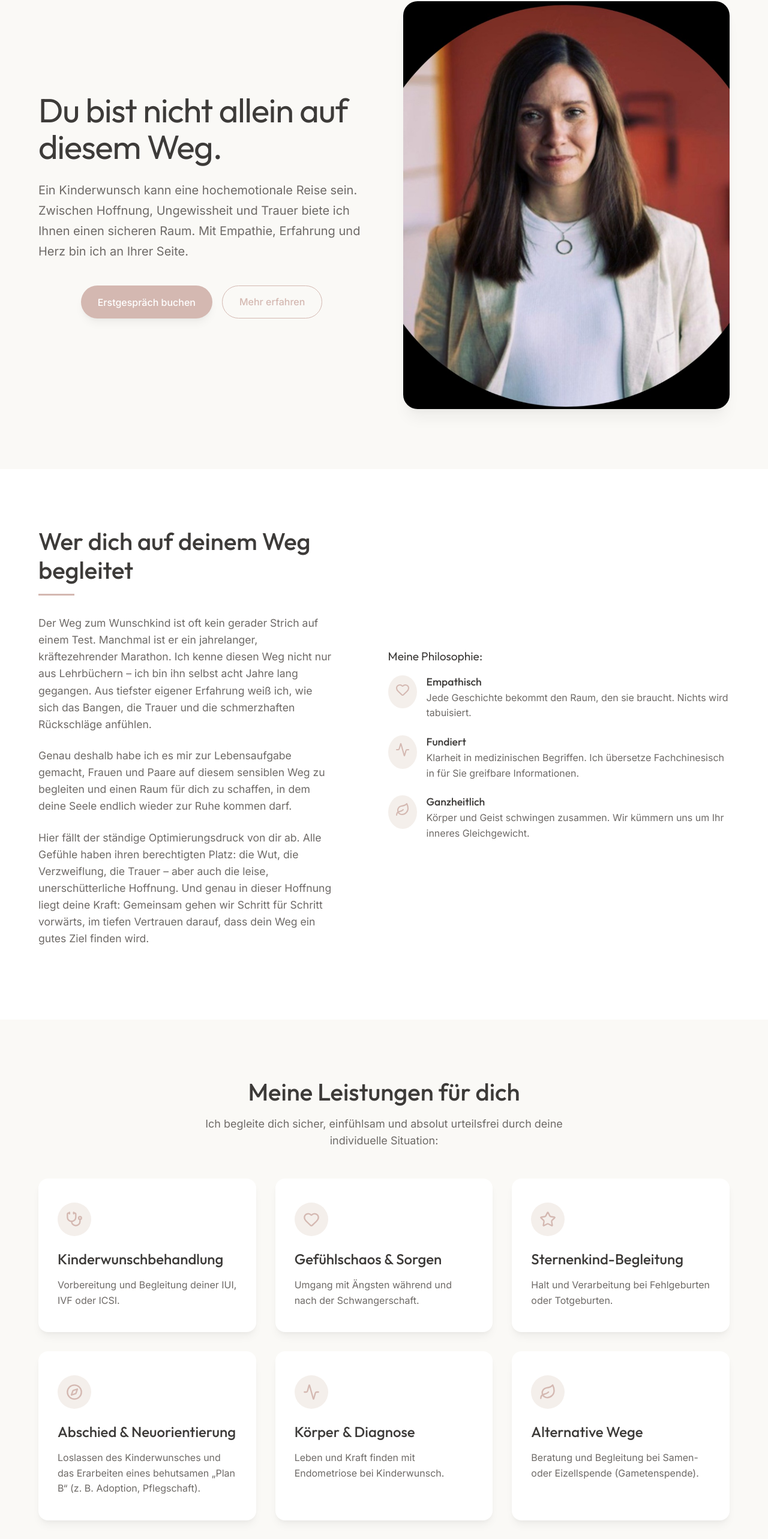
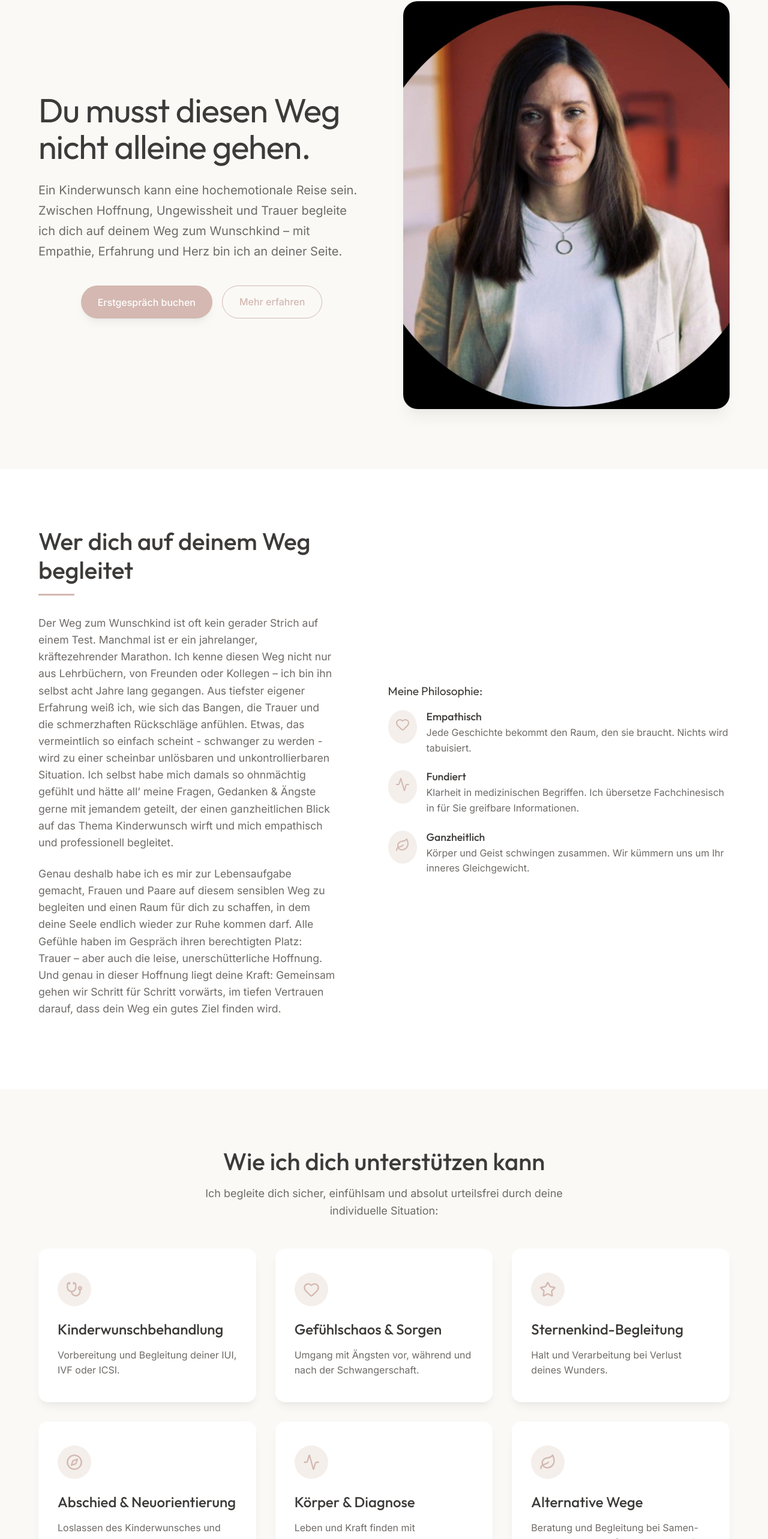
Before and after one commit to nielsinoglindini/kinderwunsch, a React (Vite) app: page / in a window 1280 px wide. Shown: the part 158-2724 px from the top of the page at 60% size. Built offline with nearby package versions, Linux system fonts and the light colour scheme.

Commit message:
docs: refine landing page copy and service descriptions for improved tone and clarity

```diff
--- a/src/App.tsx
+++ b/src/App.tsx
@@ -58,9 +58,9 @@ function App() {
       <header className="hero">
         <div className="container hero-content">
           <div className="hero-text animate-on-scroll">
-            <h1>Du bist nicht allein auf diesem Weg.</h1>
+            <h1>Du musst diesen Weg nicht alleine gehen.</h1>
             <p>
-              Ein Kinderwunsch kann eine hochemotionale Reise sein. Zwischen Hoffnung, Ungewissheit und Trauer biete ich Ihnen einen sicheren Raum. Mit Empathie, Erfahrung und Herz bin ich an Ihrer Seite.
+              Ein Kinderwunsch kann eine hochemotionale Reise sein. Zwischen Hoffnung, Ungewissheit und Trauer begleite ich dich auf deinem Weg zum Wunschkind – mit Empathie, Erfahrung und Herz bin ich an deiner Seite.
             </p>
             <div style={{ display: 'flex', gap: '16px', flexWrap: 'wrap', justifyContent: 'center' }}>
               <button onClick={() => handleOpenBooking('initial')} className="btn btn-primary" style={{ cursor: 'pointer' }}>
@@ -91,13 +91,10 @@ function App() {
             <div style={{ width: '60px', height: '3px', backgroundColor: 'var(--color-primary)', marginBottom: '32px' }}></div>
             <div className="about-text">
               <p>
-                Der Weg zum Wunschkind ist oft kein gerader Strich auf einem Test. Manchmal ist er ein jahrelanger, kräftezehrender Marathon. Ich kenne diesen Weg nicht nur aus Lehrbüchern – ich bin ihn selbst acht Jahre lang gegangen. Aus tiefster eigener Erfahrung weiß ich, wie sich das Bangen, die Trauer und die schmerzhaften Rückschläge anfühlen.
+                Der Weg zum Wunschkind ist oft kein gerader Strich auf einem Test. Manchmal ist er ein jahrelanger, kräftezehrender Marathon. Ich kenne diesen Weg nicht nur aus Lehrbüchern, von Freunden oder Kollegen – ich bin ihn selbst acht Jahre lang gegangen. Aus tiefster eigener Erfahrung weiß ich, wie sich das Bangen, die Trauer und die schmerzhaften Rückschläge anfühlen. Etwas, das vermeintlich so einfach scheint - schwanger zu werden - wird zu einer scheinbar unlösbaren und unkontrollierbaren Situation. Ich selbst habe mich damals so ohnmächtig gefühlt und hätte all’ meine Fragen, Gedanken & Ängste gerne mit jemandem geteilt, der einen ganzheitlichen Blick auf das Thema Kinderwunsch wirft und mich empathisch und professionell begleitet.
               </p>
               <p>
-                Genau deshalb habe ich es mir zur Lebensaufgabe gemacht, Frauen und Paare auf diesem sensiblen Weg zu begleiten und einen Raum für dich zu schaffen, in dem deine Seele endlich wieder zur Ruhe kommen darf.
-              </p>
-              <p>
-                Hier fällt der ständige Optimierungsdruck von dir ab. Alle Gefühle haben ihren berechtigten Platz: die Wut, die Verzweiflung, die Trauer – aber auch die leise, unerschütterliche Hoffnung. Und genau in dieser Hoffnung liegt deine Kraft: Gemeinsam gehen wir Schritt für Schritt vorwärts, im tiefen Vertrauen darauf, dass dein Weg ein gutes Ziel finden wird.
+                Genau deshalb habe ich es mir zur Lebensaufgabe gemacht, Frauen und Paare auf diesem sensiblen Weg zu begleiten und einen Raum für dich zu schaffen, in dem deine Seele endlich wieder zur Ruhe kommen darf. Alle Gefühle haben im Gespräch ihren berechtigten Platz: Trauer – aber auch die leise, unerschütterliche Hoffnung. Und genau in dieser Hoffnung liegt deine Kraft: Gemeinsam gehen wir Schritt für Schritt vorwärts, im tiefen Vertrauen darauf, dass dein Weg ein gutes Ziel finden wird.
               </p>
             </div>
           </div>
@@ -140,7 +137,7 @@ function App() {
       <section id="services" className="section">
         <div className="container">
           <div className="text-center animate-on-scroll">
-            <h2 className="section-title">Meine Leistungen für dich</h2>
+            <h2 className="section-title">Wie ich dich unterstützen kann</h2>
             <p className="section-subtitle">
               Ich begleite dich sicher, einfühlsam und absolut urteilsfrei durch deine individuelle Situation:
             </p>
@@ -163,7 +160,7 @@ function App() {
               </div>
               <h3>Gefühlschaos & Sorgen</h3>
               <p>
-                Umgang mit Ängsten während und nach der Schwangerschaft.
+                Umgang mit Ängsten vor, während und nach der Schwangerschaft.
               </p>
             </div>
 
@@ -173,7 +170,7 @@ function App() {
               </div>
               <h3>Sternenkind-Begleitung</h3>
               <p>
-                Halt und Verarbeitung bei Fehlgeburten oder Totgeburten.
+                Halt und Verarbeitung bei Verlust deines Wunders.
               </p>
             </div>
 
@@ -183,7 +180,7 @@ function App() {
               </div>
               <h3>Abschied & Neuorientierung</h3>
               <p>
-                Loslassen des Kinderwunsches und das Erarbeiten eines behutsamen „Plan B“ (z. B. Adoption, Pflegschaft).
+                Loslassen des Kinderwunsches und das Erarbeiten eines möglichen „Plan B“ (z. B. Adoption, Pflegschaft).
               </p>
             </div>
 
```
